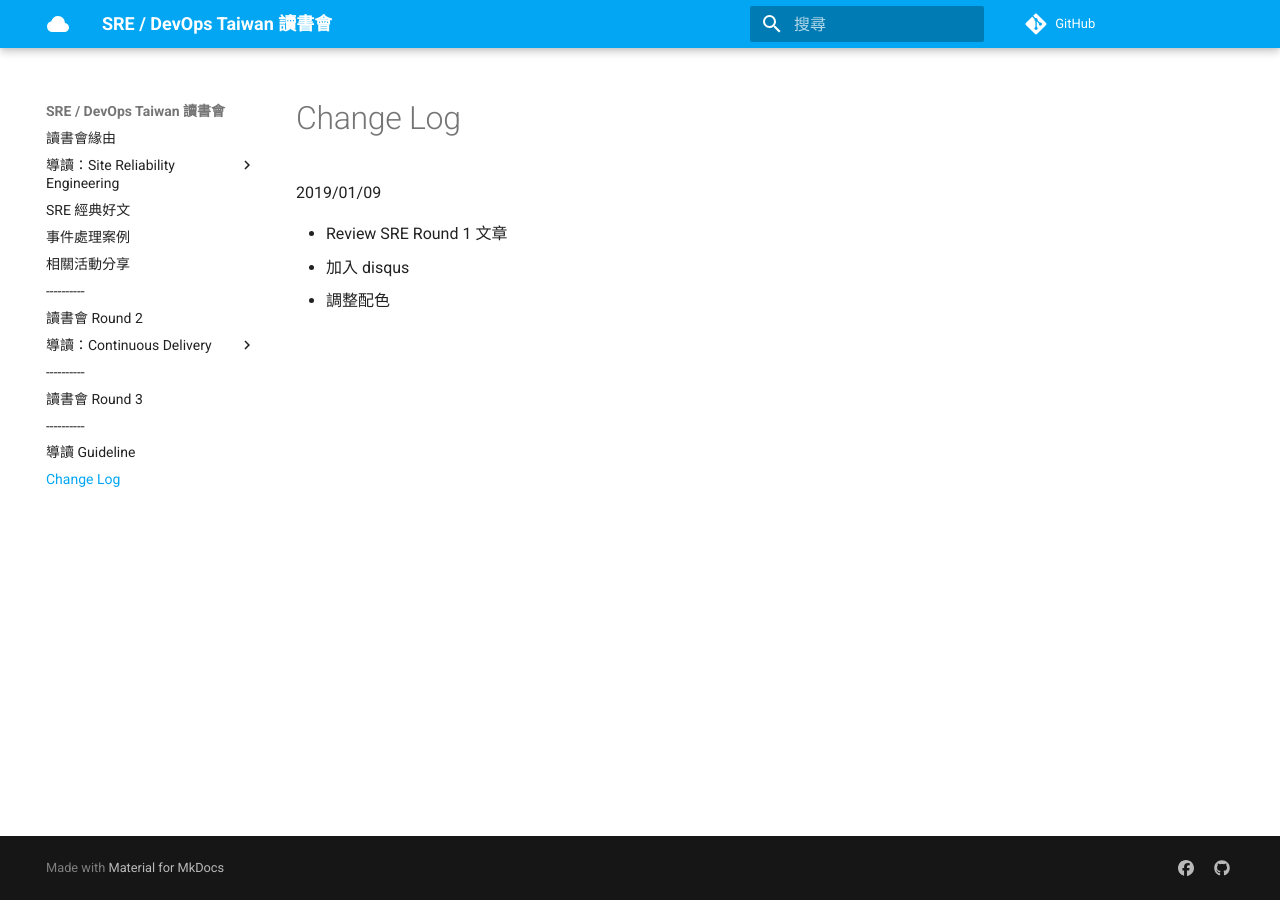
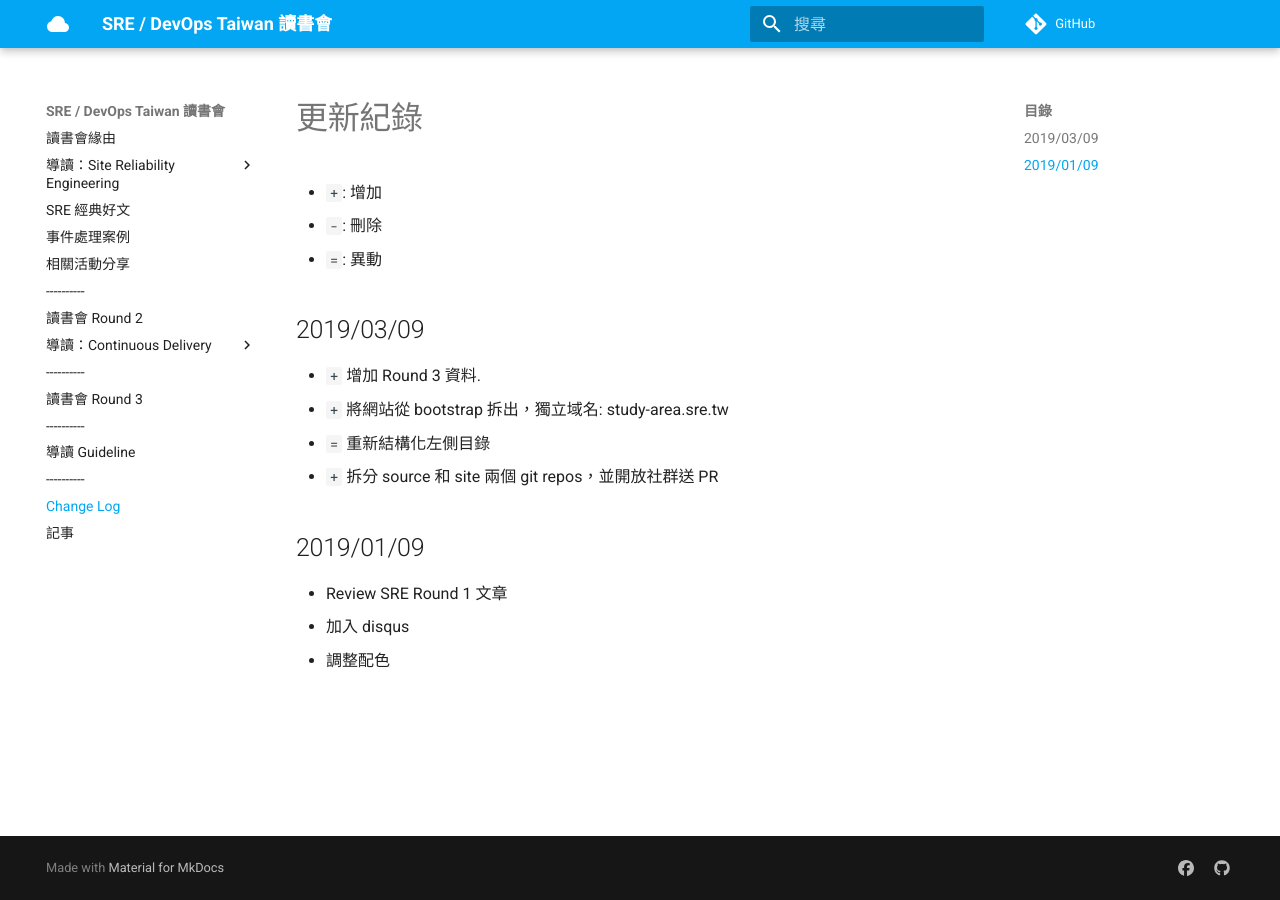
Before and after one commit to cross-community/study-area-docs, an MkDocs documentation site: the page built from docs/ChangeLog.md, in a window 1280 px wide. Built offline with MkDocs 1.6.1 and Material for MkDocs 9.7.7, drawn with Linux system fonts in a browser that asks for light colours; comment, search, counter and statistics services are not loaded.

Commit message:
update on 20190310-0911, comment: Update ChangeLog.md, Add notes.md

```diff
--- a/docs/ChangeLog.md
+++ b/docs/ChangeLog.md
@@ -1,8 +1,19 @@
+
+# 更新紀錄
+
+* `+`: 增加
+* `-`: 刪除
+* `=`: 異動
+
+## 2019/03/09
+
+* `+` 增加 Round 3 資料.
+* `+` 將網站從 bootstrap 拆出，獨立域名: study-area.sre.tw
+* `=` 重新結構化左側目錄
+* `+` 拆分 source 和 site 兩個 git repos，並開放社群送 PR
 
 
-
-
-2019/01/09
+## 2019/01/09
 
 * Review SRE Round 1 文章
 * 加入 disqus
--- a/mkdocs.yml
+++ b/mkdocs.yml
@@ -50,7 +50,9 @@ nav:
   - "讀書會 Round 3": 03_K8s.md
   - "----------": separator.md
   - "導讀 Guideline": GuideLine.md
+  - "----------": separator.md
   - "Change Log": "ChangeLog.md"
+  - "記事": "notes.md"
 
 ##
 # Theme: material
```
Also changed, not shown: README.md (+8 -6 lines), docs/notes.md (added, +6 -0 lines).
